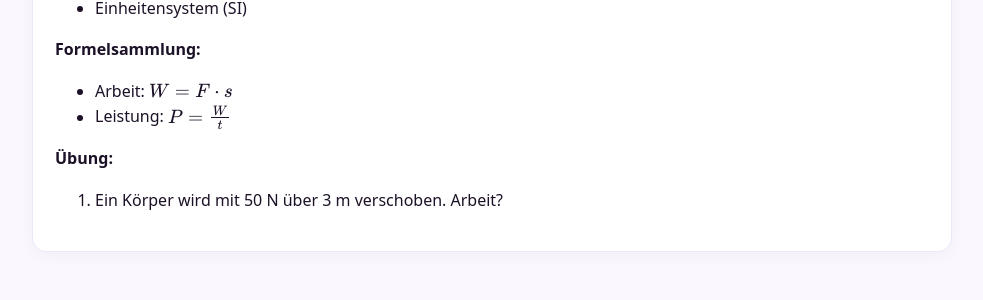
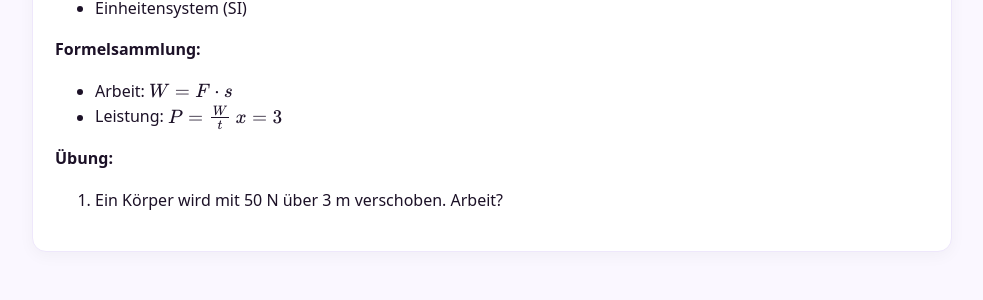
Before and after one commit to siegikaltmann/bookish-guide, a Jekyll site: the page built from _maschinenbau/kapitel-01-einfuehrung.md, in a window 1280 px wide. Shown: the part 186-486 px from the top of the page, without its empty margins (148-1131 px from the left). Built offline with Jekyll 4.4.1, drawn with Linux system fonts in a browser that asks for light colours.

Commit message:
Update kapitel-01-einfuehrung.md

```diff
--- a/_maschinenbau/kapitel-01-einfuehrung.md
+++ b/_maschinenbau/kapitel-01-einfuehrung.md
@@ -9,7 +9,8 @@
 
 **Formelsammlung:**
 - Arbeit: $W = F \cdot s$
-- Leistung: $$P = \frac{W}{t}$$
+- Leistung: $P = \frac{W}{t}$
+  $$x=3$$
 
 **Übung:**
 1. Ein Körper wird mit 50 N über 3 m verschoben. Arbeit?
```
